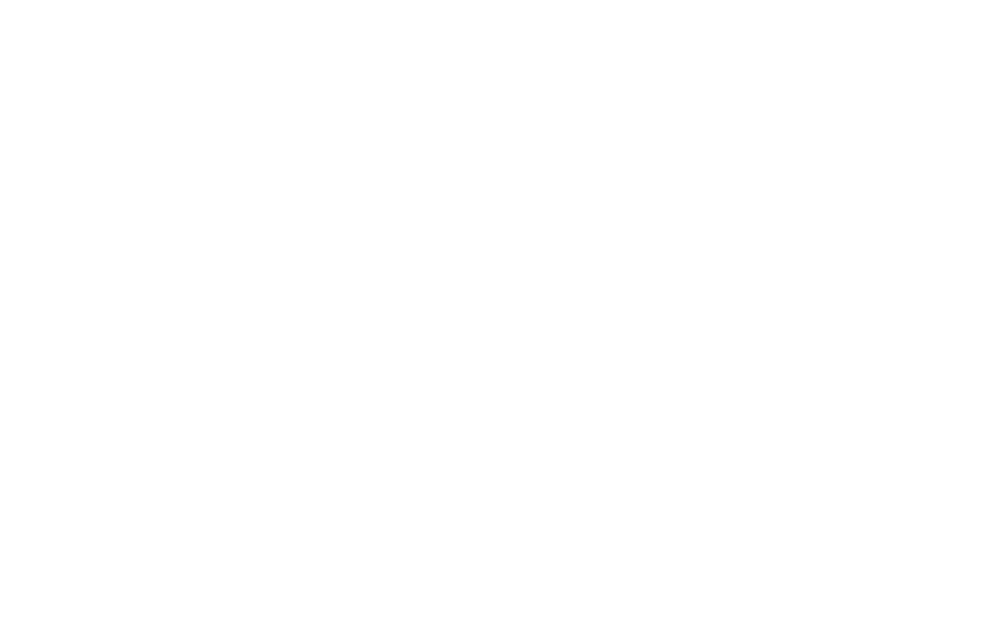
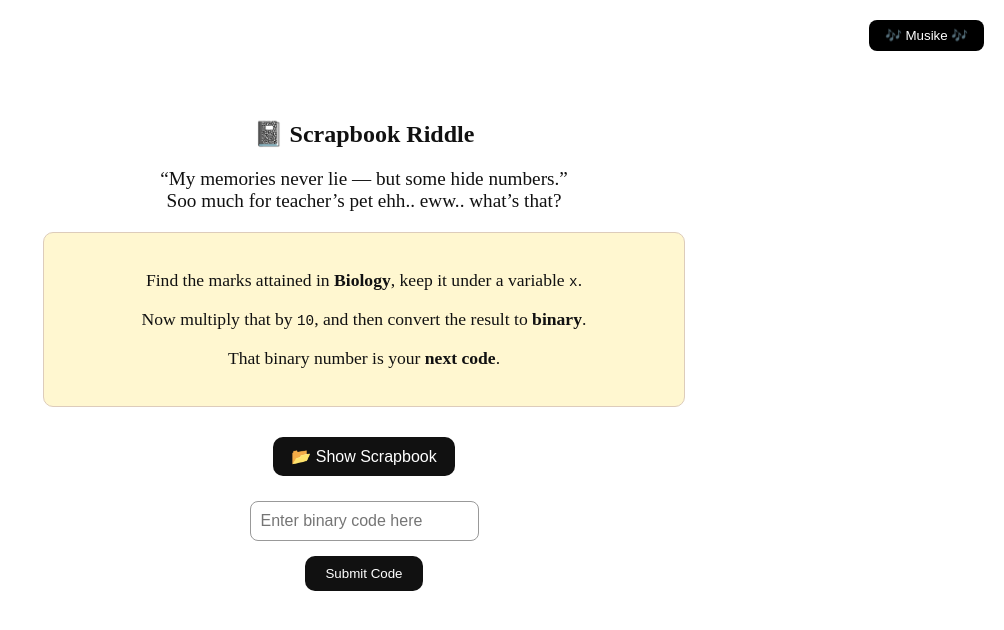
Before and after one commit to utkarshsingx/foralltime-always, a React (Vite) app: page /page5 in a window 1280 px wide. Before the commit this address had no page. Shown: the top 630 px of the page, without its empty margins (276-1280 px from the left). Built offline with nearby package versions, Linux system fonts and the light colour scheme.

Commit message:
gotta finish page 7 now, 6 done

```diff
--- a/src/main.jsx
+++ b/src/main.jsx
@@ -7,6 +7,8 @@ import LandingPage from "./pages/LandingPage";
 import Page2 from "./pages/Page2";
 import Page3 from "./pages/Page3";
 import Page4 from "./pages/Page4";
+import Page5 from "./pages/Page5";
+import Page6 from "./pages/Page6";
 
 ReactDOM.createRoot(document.getElementById("root")).render(
   <Router>
@@ -16,6 +18,8 @@ ReactDOM.createRoot(document.getElementById("root")).render(
       <Route path="/page2" element={<Page2 />} />
       <Route path="/page3" element={<Page3 />} />
       <Route path="/page4" element={<Page4 />} />
+      <Route path="/page5" element={<Page5 />} />
+      <Route path="/page6" element={<Page6 />} />
     </Routes>
   </Router>
 );
--- a/src/pages/Page3.jsx
+++ b/src/pages/Page3.jsx
@@ -71,11 +71,11 @@ function Page3() {
       {/* 🎥 Video in between */}
       <div style={styles.videoBlock}>
         <h3>🎥 A Secret Shared...</h3>
-        <p>This is something I watch when I need cheering up. So now you know, ha.</p>
+        <p>This is something I watch when I need cheering up. So now, I'll pass the torch to you.</p>
         <video
           ref={videoRef}
           src="/video/jumpupvid.mp4"
-          width="480"
+          width="960"
           controls
           onPlay={handleVideoPlay}
           style={{ marginTop: "20px", borderRadius: "12px" }}
--- a/src/pages/Page4.jsx
+++ b/src/pages/Page4.jsx
@@ -46,13 +46,15 @@ function Page4() {
         <audio ref={audioRef} loop src="/audio/stars.mp3" />
         <h2>✨ Lovers in the Sky</h2>
         <p style={styles.intro}>
-          On the 11th of July, your sketchbook whispered a tale. You saw the myth. Now tell me:
+          On the 11th of July, your sketchbook whispered a tale. You saw the
+          myth. Now tell me:
         </p>
         <blockquote style={styles.riddle}>
           Two lovers, forever apart, one rises as the other fades.
           <br />
           They meet only once a year, when the Milky Way weeps.
-          <br /><br />
+          <br />
+          <br />
           Who are they?
         </blockquote>
         <p style={styles.hint}>Write their reunion date (in DDMM format)</p>
--- /dev/null
+++ b/src/pages/Page5.jsx
@@ -0,0 +1,183 @@
+import React, { useRef, useState, useEffect } from "react";
+import { useNavigate } from "react-router-dom";
+
+function Page5() {
+  const [spoilerVisible, setSpoilerVisible] = useState(false);
+  const [input, setInput] = useState("");
+  const audioRef = useRef(null);
+  const navigate = useNavigate();
+
+  useEffect(() => {
+    const audio = audioRef.current;
+    audio.volume = 0.5;
+    const playPromise = audio.play();
+    if (playPromise !== undefined) {
+      playPromise.catch(() => {
+        console.log("Autoplay blocked. User interaction needed.");
+      });
+    }
+
+    return () => {
+      audio.pause();
+      audio.currentTime = 0;
+    };
+  }, []);
+
+  const toggleAudio = () => {
+    const audio = audioRef.current;
+    if (audio.paused) audio.play();
+    else audio.pause();
+  };
+
+  const handleSubmit = (e) => {
+    e.preventDefault();
+    if (input.trim() === "1010101") {
+      // example: if x = 10, x*10 = 100, binary = 1100100
+      navigate("/page6"); // next step
+    } else {
+      alert("Nope... dig deeper into your memories.");
+    }
+  };
+
+  return (
+    <div style={styles.container}>
+      <audio ref={audioRef} loop src="/audio/touchtone.mp3" />
+
+      <h2>📓 Scrapbook Riddle</h2>
+
+      <p style={styles.intro}>
+        “My memories never lie — but some hide numbers.”
+        <br />
+        Soo much for teacher’s pet ehh.. eww.. what’s that?
+      </p>
+
+      <div style={styles.riddleBox}>
+        <p>
+          Find the marks attained in <strong>Biology</strong>, keep it under a
+          variable <code>x</code>.
+        </p>
+        <p>
+          Now multiply that by <code>10</code>, and then convert the result to{" "}
+          <strong>binary</strong>.
+        </p>
+        <p>
+          That binary number is your <strong>next code</strong>.
+        </p>
+      </div>
+
+      <div style={styles.spoilerSection}>
+        <button onClick={() => setSpoilerVisible(!spoilerVisible)} style={styles.spoilerButton}>
+          {spoilerVisible ? "🔒 Hide Scrapbook" : "📂 Show Scrapbook"}
+        </button>
+        {spoilerVisible && (
+          <div style={styles.spoilerBox}>
+            <p>
+              🧠 Google Drive Scrapbook:
+              <br />
+              <a
+                href="https://drive.google.com/drive/folders/1oQ3uin2GdjnLqhEu3z3vQT1kXh_8Ox4Y?usp=drive_link"
+                target="_blank"
+                rel="noopener noreferrer"
+              >
+                Click here to access
+              </a>
+            </p>
+          </div>
+        )}
+      </div>
+
+      <form onSubmit={handleSubmit}>
+        <input
+          type="text"
+          placeholder="Enter binary code here"
+          value={input}
+          onChange={(e) => setInput(e.target.value)}
+          style={styles.input}
+        />
+        <br />
+        <button type="submit" style={styles.button}>
+          Submit Code
+        </button>
+      </form>
+
+      <button onClick={toggleAudio} style={styles.audioButton}>
+        🎶 Musike 🎶
+      </button>
+    </div>
+  );
+}
+
+const styles = {
+  container: {
+    textAlign: "center",
+    padding: "5%",
+    fontFamily: "serif",
+    minHeight: "100vh",
+    position: "relative",
+    color: "#111",
+  },
+  intro: {
+    fontSize: "1.2em",
+    marginBottom: "20px",
+  },
+  riddleBox: {
+    background: "#fff7d0",
+    padding: "20px",
+    margin: "20px auto",
+    borderRadius: "10px",
+    maxWidth: "600px",
+    border: "1px solid #dcb",
+    fontSize: "1.1em",
+  },
+  spoilerSection: {
+    marginTop: "30px",
+  },
+  spoilerButton: {
+    padding: "10px 18px",
+    fontSize: "1em",
+    border: "none",
+    borderRadius: "10px",
+    cursor: "pointer",
+    backgroundColor: "#111",
+    color: "#fff",
+  },
+  spoilerBox: {
+    marginTop: "15px",
+    padding: "15px",
+    backgroundColor: "#fff3cd",
+    borderRadius: "10px",
+    fontSize: "1em",
+    maxWidth: "600px",
+    margin: "10px auto",
+  },
+  input: {
+    padding: "10px",
+    fontSize: "1em",
+    borderRadius: "8px",
+    border: "1px solid #999",
+    backgroundColor: "#fff",
+    marginTop: "25px",
+  },
+  button: {
+    marginTop: "15px",
+    padding: "10px 20px",
+    backgroundColor: "#111",
+    color: "#fff",
+    border: "none",
+    borderRadius: "10px",
+    cursor: "pointer",
+  },
+  audioButton: {
+    position: "fixed",
+    top: 20,
+    right: 20,
+    background: "#000",
+    color: "#fff",
+    border: "none",
+    borderRadius: "8px",
+    padding: "8px 16px",
+    cursor: "pointer",
+  },
+};
+
+export default Page5;
--- /dev/null
+++ b/src/pages/Page6.jsx
@@ -0,0 +1,187 @@
+import React, { useState, useRef, useEffect } from "react";
+import { useNavigate } from "react-router-dom";
+
+function Page6() {
+  const [showLink, setShowLink] = useState(false);
+  const [input, setInput] = useState("");
+  const navigate = useNavigate();
+  const audioRef = useRef(null);
+
+  useEffect(() => {
+    const audio = audioRef.current;
+    audio.volume = 0.5;
+    const playPromise = audio.play();
+    if (playPromise !== undefined) {
+      playPromise.catch(() => {
+        console.log("Autoplay blocked. User interaction needed.");
+      });
+    }
+
+    return () => {
+      audio.pause();
+      audio.currentTime = 0;
+    };
+  }, []);
+
+  const toggleAudio = () => {
+    const audio = audioRef.current;
+    if (audio.paused) audio.play();
+    else audio.pause();
+  };
+
+  const handleSubmit = (e) => {
+    e.preventDefault();
+    if (input.trim().toLowerCase() === "el psy congroo" || input.trim().toLowerCase() === "el psy kongroo") {
+      navigate("/page7");
+    } else {
+      alert("Wrong worldline. Try again, Hououin Kyouma style!");
+    }
+  };
+
+  return (
+    <div style={styles.container}>
+      <audio ref={audioRef} loop src="/audio/stars.mp3" />
+
+      <h2>The Attractor Field</h2>
+      <p style={styles.intro}>
+        There was always a moment in every worldline where we would've again
+        met.
+        <br />
+      </p>
+
+      <p style={styles.intro}>
+        Now you know why we need to stay away from the organisations...
+        <br />
+        Only <em>you</em> can finish this madness:
+      </p>
+
+      <blockquote style={styles.riddle}>“El ___ _______”</blockquote>
+
+      <p>(Hint: Watch Steins;Gate)</p>
+
+      <form onSubmit={handleSubmit}>
+        <input
+          type="text"
+          value={input}
+          onChange={(e) => setInput(e.target.value)}
+          placeholder="Enter full phrase"
+          style={styles.input}
+        />
+        <br />
+        <button type="submit" style={styles.button}>
+          Unlock Divergence
+        </button>
+      </form>
+
+      <hr style={styles.divider} />
+
+      <h3>🎬 The Choice of Steins;Gate</h3>
+      <p>
+        This series is closest to my heart... if you want to watch it full, of
+        course.
+      </p>
+      <p>
+        But we know the organisations wouldn't want that happening... <br /> so
+        I must reveal what you're looking for you'll get within 75 seconds of
+        1st episode. <br/> So, If you came through hereby and know about my possible
+        plans,
+        <br />I hereby designate you by title of{" "}
+        <strong>“Lab Member 004”</strong>.
+      </p>
+
+      {!showLink ? (
+        <button style={styles.revealBtn} onClick={() => setShowLink(true)}>
+          🎥 Reveal Anime Link
+        </button>
+      ) : (
+        <a
+          href="https://animekai.to/watch/steinsgate-4nrw#ep=1"
+          target="_blank"
+          rel="noopener noreferrer"
+          style={styles.revealedLink}
+        >
+          🔗 https://animekai.to/watch/steinsgate-4nrw#ep=1
+        </a>
+      )}
+
+      <button onClick={toggleAudio} style={styles.audioButton}>
+        🎶 Musike 🎶
+      </button>
+    </div>
+  );
+}
+
+const styles = {
+  container: {
+    textAlign: "center",
+    padding: "5%",
+    fontFamily: "serif",
+    minHeight: "100vh",
+    position: "relative",
+    zIndex: 1,
+    color: "#000", // Follows default theme
+  },
+  intro: {
+    fontSize: "1.1em",
+    marginBottom: "20px",
+  },
+  riddle: {
+    fontStyle: "italic",
+    background: "rgba(0, 0, 0, 0.05)",
+    padding: "15px",
+    borderRadius: "10px",
+    maxWidth: "500px",
+    margin: "0 auto 20px auto",
+  },
+  input: {
+    padding: "10px",
+    borderRadius: "8px",
+    fontSize: "1em",
+    backgroundColor: "#222",
+    color: "#fff",
+    border: "1px solid #999",
+  },
+  button: {
+    marginTop: "15px",
+    padding: "10px 20px",
+    backgroundColor: "#111",
+    color: "#fff",
+    border: "none",
+    borderRadius: "10px",
+    cursor: "pointer",
+  },
+  divider: {
+    margin: "40px auto",
+    width: "60%",
+    opacity: 0.2,
+  },
+  revealBtn: {
+    marginTop: "20px",
+    padding: "10px 16px",
+    backgroundColor: "#1d1d1d",
+    color: "#0ff",
+    border: "1px dashed #0ff",
+    borderRadius: "8px",
+    cursor: "pointer",
+  },
+  revealedLink: {
+    display: "inline-block",
+    marginTop: "20px",
+    color: "#0056ff",
+    textDecoration: "underline",
+    fontWeight: "bold",
+  },
+  audioButton: {
+    position: "fixed",
+    top: 20,
+    right: 20,
+    background: "#000",
+    color: "#fff",
+    border: "none",
+    borderRadius: "8px",
+    padding: "8px 16px",
+    cursor: "pointer",
+  },
+};
+
+export default Page6;
```
Also changed, not shown: 1 other file (tests, documents, lock files or other folders).
